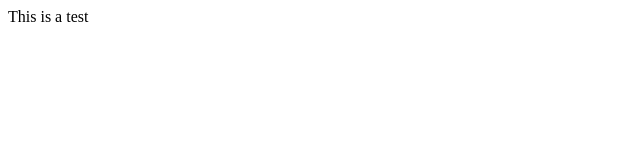
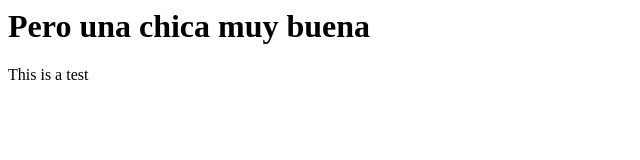
Before and after one commit to notguchi/notguchi.github.io, a plain HTML site: page index.html in a window 1280 px wide. Shown: the whole page, without its empty margins (0-640 px from the left). Drawn offline with Linux system fonts and the light colour scheme.

Commit message:
Update index.html

```diff
--- a/index.html
+++ b/index.html
@@ -1,3 +1,6 @@
+<title> Adriana es una loca </title>
+<h1> Pero una chica muy buena </h1>
+
 <P>This is a test
 
 </P>
```
